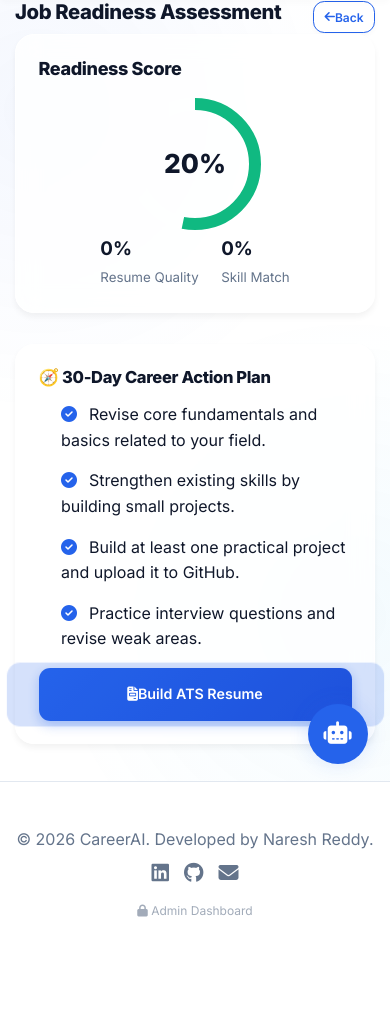
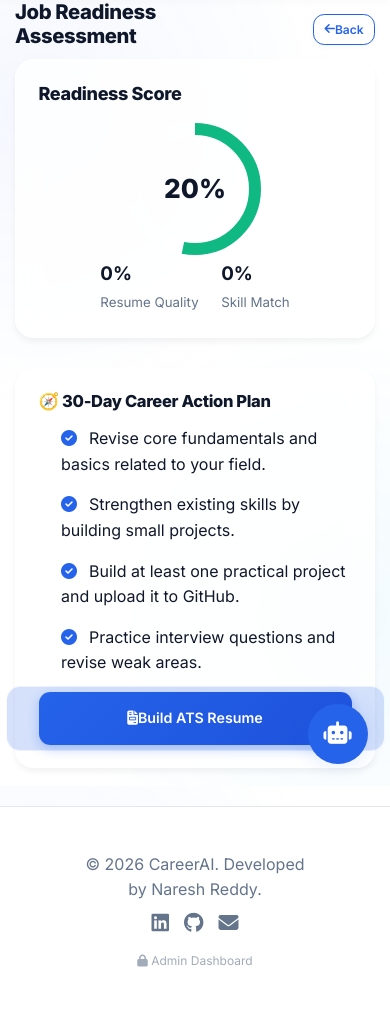
Before and after one commit to iamnaresh06/CareerAI, a Django app: page /job-readiness/ in a window 390 px wide. Shown: the part 58-1076 px from the top of the page. Before the commit the page ends 975 px from the top, so only its background shows below. Run offline with Django 5.2, Linux system fonts and the light colour scheme; a user stored in the database is signed in.

Commit message:
UI mobile fixes and footer hover effects

```diff
--- a/core/templates/core/base.html
+++ b/core/templates/core/base.html
@@ -80,11 +80,11 @@
     <!-- Footer -->
     <footer>
       <div class="container">
-        <p>&copy; 2026 CareerAI. Developed by Naresh Reddy.</p>
+        <p>&copy; 2026 CareerAI. Developed <br class="mobile-break"> by Naresh Reddy.</p>
         <div class="flex justify-center gap-4 mt-2">
-          <a href="https://www.linkedin.com/in/iamnaresh06" target="_blank"><i class="fab fa-linkedin fa-lg"></i></a>
-          <a href="https://github.com/iamnaresh06" target="_blank"><i class="fab fa-github fa-lg"></i></a>
-          <a href="mailto:iamnaresh06@gmail.com"><i class="fas fa-envelope fa-lg"></i></a>
+          <a href="https://www.linkedin.com/in/iamnaresh06" target="_blank" class="social-link"><i class="fab fa-linkedin fa-lg"></i></a>
+          <a href="https://github.com/iamnaresh06" target="_blank" class="social-link"><i class="fab fa-github fa-lg"></i></a>
+          <a href="mailto:iamnaresh06@gmail.com" class="social-link"><i class="fas fa-envelope fa-lg"></i></a>
         </div>
 
         <div style="margin-top: 0.75rem;">
--- a/core/templates/core/job_readiness.html
+++ b/core/templates/core/job_readiness.html
@@ -4,7 +4,7 @@
 {% block content %}
 <div class="container py-8">
     <div class="flex flex-wrap justify-between items-center gap-3 mb-6">
-        <h1>Job Readiness Assessment</h1>
+        <h1>Job Readiness <br class="mobile-break"> Assessment</h1>
         <a href="{% url 'dashboard' %}" class="btn btn-outline back-btn-mobile"><i class="fas fa-arrow-left"></i> Back</a>
     </div>
 
--- a/static/css/style.css
+++ b/static/css/style.css
@@ -91,6 +91,11 @@ img { max-width: 100%; display: block; }
 .mb-4 { margin-bottom: 1rem; }
 .py-8 { padding-top: 3rem; padding-bottom: 3rem; }
 
+.mobile-break { display: none; }
+@media (max-width: 768px) {
+  .mobile-break { display: block; }
+}
+
 /* Typography - Polished */
 h1, h2, h3 {
   color: var(--text-main);
@@ -144,6 +149,11 @@ h3 { font-size: 1.5rem; }
 }
 
 /* Premium Cards */
+.btn-sm {
+  padding: 0.5rem 1rem;
+  font-size: 0.85rem;
+}
+
 .card {
   background-color: var(--bg-card);
   border-radius: var(--radius-lg);
@@ -273,6 +283,12 @@ input:focus {
   /* Components */
   .btn { width: 100%; justify-content: center; padding: 0.75rem; }
 
+  .btn-sm {
+    width: auto !important;
+    padding: 0.4rem 0.8rem;
+    font-size: 0.75rem;
+  }
+
   /* Mobile Grid: Add bottom spacing to cards */
   .grid-2, .grid-3 { grid-template-columns: 1fr; gap: 1.5rem; }
   .card {
@@ -381,3 +397,13 @@ footer {
   text-align: center;
   color: var(--text-muted);
 }
+
+.social-link {
+  color: var(--text-muted);
+  transition: var(--transition);
+}
+
+.social-link:hover {
+  color: var(--primary); /* Blue color on hover */
+  transform: translateY(-2px);
+}
```
Also changed, not shown: db.sqlite3.
